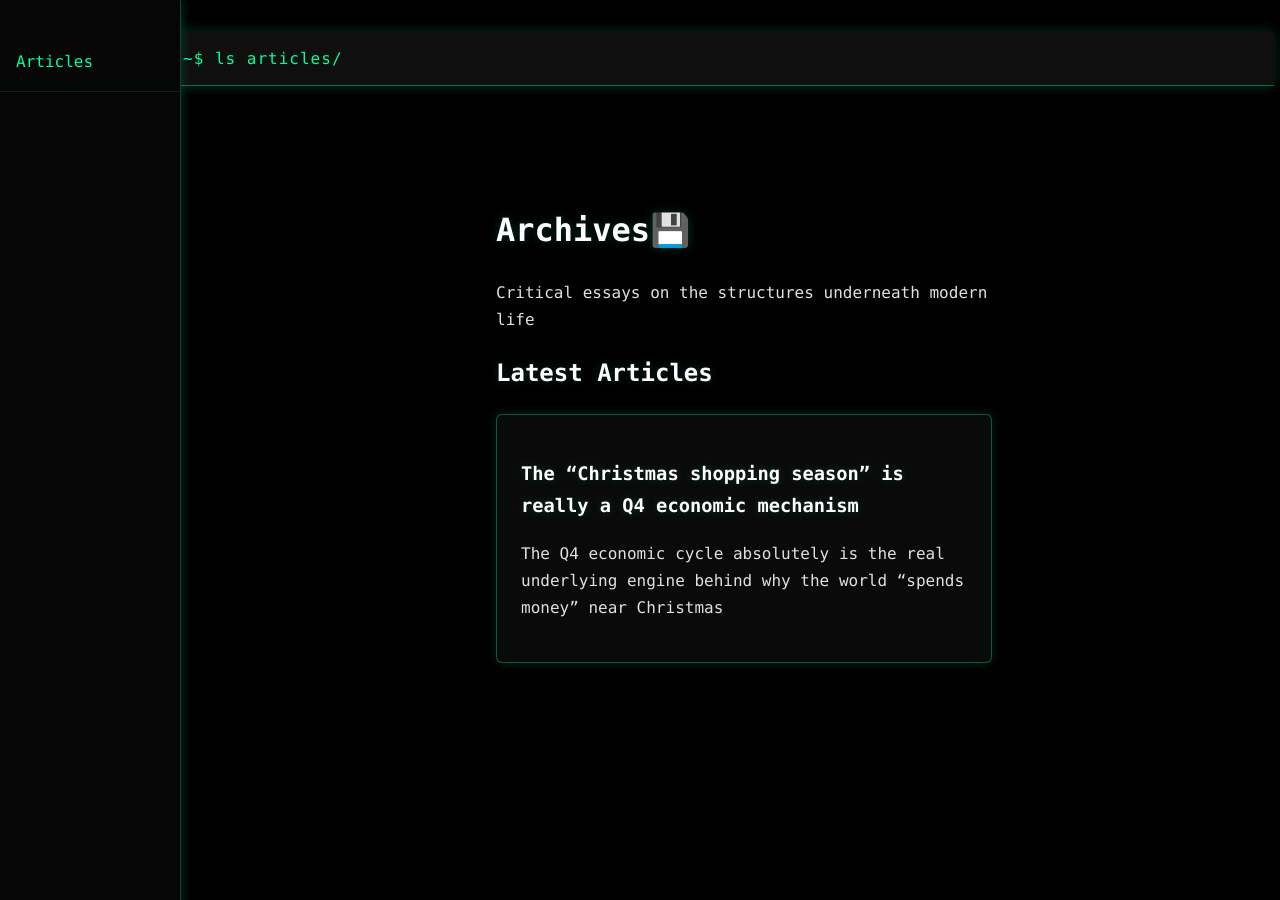
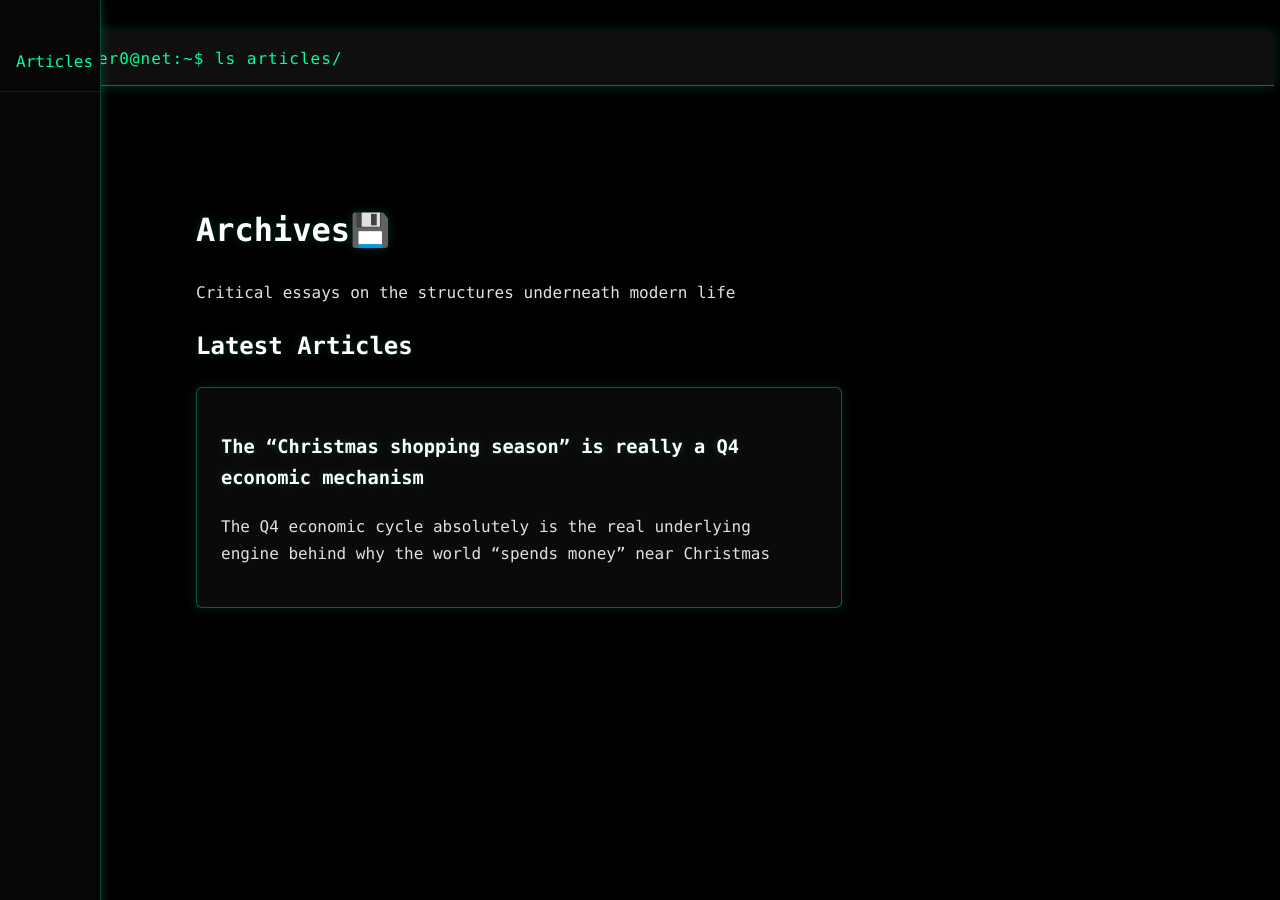
Before and after one commit to UID-ZER0/uid-zer0.github.io, a Jekyll site: the page built from index.md, in a window 1280 px wide. Built offline with Jekyll 4.4.1, drawn with Linux system fonts in a browser that asks for light colours.

Commit message:
Update style.css

```diff
--- a/assets/css/style.css
+++ b/assets/css/style.css
@@ -25,7 +25,7 @@ li {
   margin-bottom: 0.8rem;
 }
 .container {
-  margin-left: 200px; /* move content away from sidebar */
+  margin-left: 50px; /* move content away from sidebar */
   max-width: 760px;
   padding: 2rem;
 }
@@ -133,7 +133,7 @@ li {
   position: fixed;
   top: 0;
   left: 0;
-  width: 180px;
+  width: 100px;
   height: 100%;
   background: #060606;
   border-right: 1px solid #00ff9c44;
```
